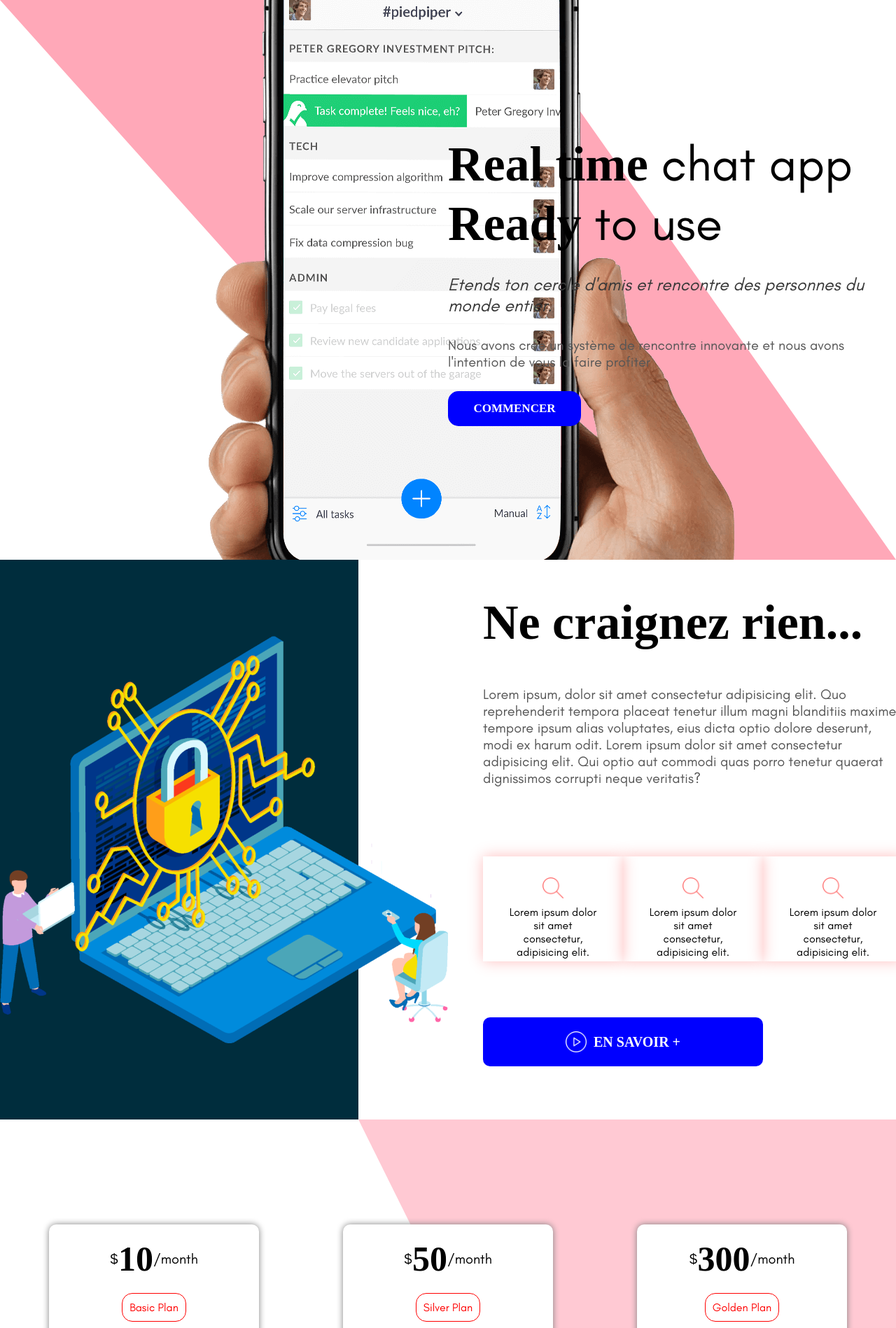
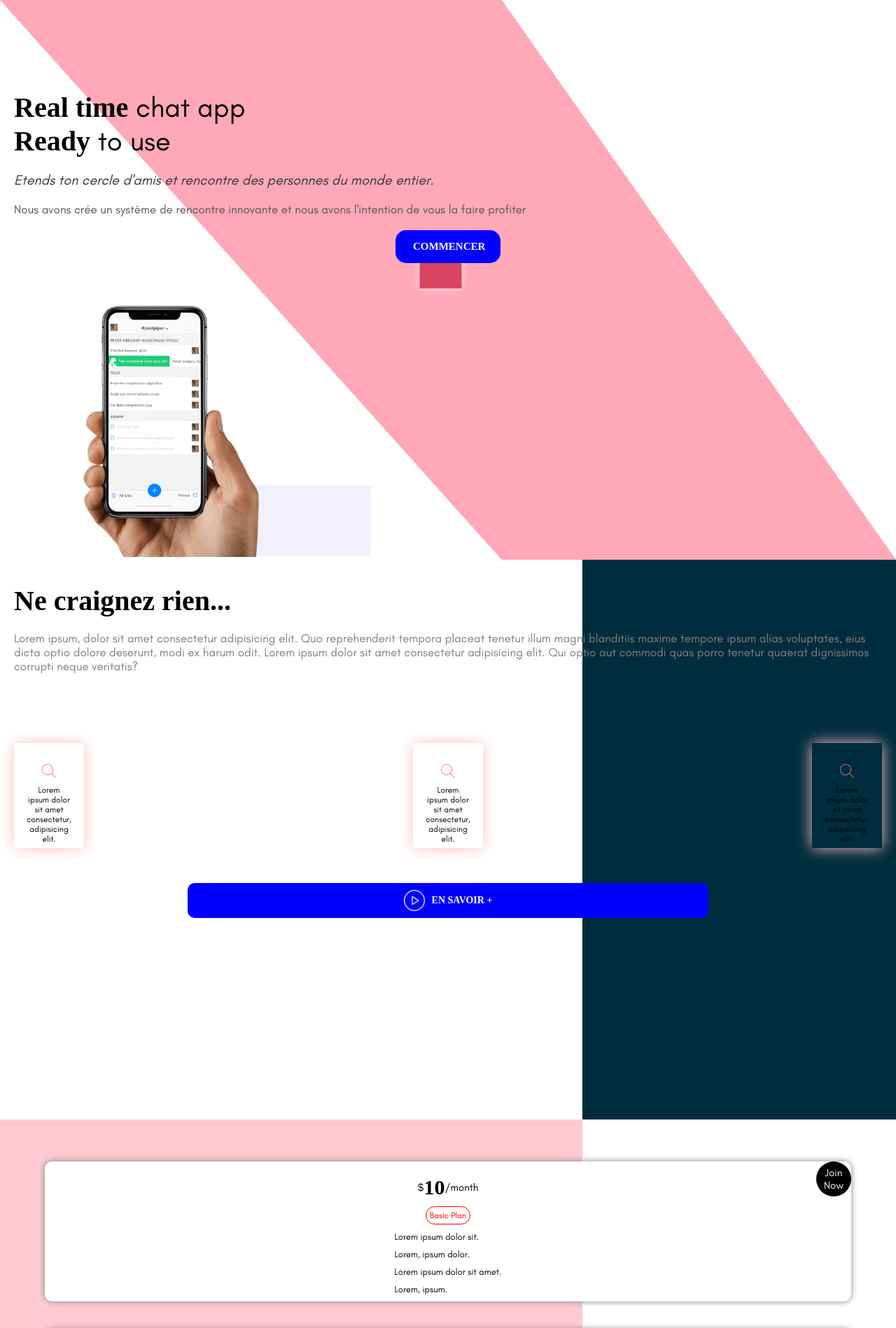
Before and after one commit to xand974/ResponsiveAndDesignApp, a React (Create React App) app in the folder front/: page / in a window 1280 px wide. Shown: the part 800-2698 px from the top of the page at 70% size. Built offline with nearby package versions, Linux system fonts and the light colour scheme; a web font is replaced by a local one.

Commit message:
responsive design

```diff
--- a/front/src/App.js
+++ b/front/src/App.js
@@ -25,23 +25,37 @@ const Shape = styled.div`
   ${IntoShape}
   background: #0d3f66;
   clip-path: polygon(78% 0, 100% 0, 100% 100%, 56% 100%);
+  @media only screen and (max-width: 400px) {
+    clip-path: polygon(65% 0, 100% 0, 100% 100%, 65% 100%);
+  }
 `;
 
 const FeatureShape = styled.div`
   ${IntoShape}
   background: #ffa8b8;
   clip-path: polygon(0 0, 56% 0%, 100% 100%, 56% 100%);
+
+  @media only screen and (max-width: 400px) {
+    clip-path: polygon(0% 0, 65% 0, 65% 100%, 0% 100%);
+  }
 `;
 const ServiceShape = styled.div`
   background: #002d3d;
   clip-path: polygon(0 0, 40% 0, 40% 100%, 0% 100%);
   ${IntoShape}
+  @media only screen and (max-width: 1650px) {
+    clip-path: polygon(65% 0, 100% 0, 100% 100%, 65% 100%);
+  }
 `;
 
 const PriceShape = styled.div`
   ${IntoShape}
   background-color: #ffc9d3;
   clip-path: polygon(40% 0, 100% 0, 100% 100%, 71% 100%);
+
+  @media only screen and (max-width: 1650px) {
+    clip-path: polygon(0% 0, 65% 0, 65% 100%, 0% 100%);
+  }
 `;
 const App = () => {
   return (
--- a/front/src/components/AnimatedShapes.jsx
+++ b/front/src/components/AnimatedShapes.jsx
@@ -36,6 +36,10 @@ const Circle = styled.div`
   left: 0;
   animation: circle 40s linear infinite alternate;
   box-shadow: 0 0 10px white;
+
+  @media only screen and (max-width: 1650px) {
+    display: none;
+  }
 
   @keyframes circle {
     0%,
--- a/front/src/components/CardPrice.jsx
+++ b/front/src/components/CardPrice.jsx
@@ -16,6 +16,12 @@ const CardPrice = styled.div`
   background-color: white;
   border-radius: 10px;
   box-shadow: 0 0 10px gray;
+
+  @media only screen and (max-width: 1650px) {
+    width: 90%;
+    height: 200px;
+    margin: 20px 0;
+  }
 `;
 
 const SubscriptionText = styled.h3`
@@ -26,10 +32,19 @@ const SubscriptionText = styled.h3`
 
   font-size: 20px;
   font-weight: lighter;
+
+  @media only screen and (max-width: 1650px) {
+    font-size: 15px;
+    margin-bottom: 10px;
+  }
 `;
 const NumberText = styled.span`
   font-size: 50px;
   font-weight: bold;
+
+  @media only screen and (max-width: 1650px) {
+    font-size: 30px;
+  }
 `;
 
 const Button = styled.button`
@@ -43,6 +58,12 @@ const Button = styled.button`
   font-size: 16px;
   color: red;
   cursor: pointer;
+
+  @media only screen and (max-width: 1650px) {
+    padding: 5px;
+    margin-bottom: 10px;
+    font-size: 12px;
+  }
 `;
 const Wrapper = styled.div`
   display: flex;
@@ -53,6 +74,11 @@ const Wrapper = styled.div`
 const Infotext = styled.p`
   font-size: 18px;
   margin-bottom: 20px;
+
+  @media only screen and (max-width: 1650px) {
+    font-size: 13px;
+    margin-bottom: 10px;
+  }
 `;
 
 const JoinButton = styled.button`
@@ -72,6 +98,17 @@ const JoinButton = styled.button`
   padding: 10px 20px;
 
   font-size: 18px;
+  @media only screen and (max-width: 1650px) {
+    padding: 10px;
+    font-size: 15px;
+    top: 0;
+    right: 0;
+    width: 50px;
+    height: 50px;
+    background-color: black;
+    font-weight: lighter;
+    border-radius: 50%;
+  }
 `;
 export default function Card({ price, type }) {
   return (
--- a/front/src/components/Feature.jsx
+++ b/front/src/components/Feature.jsx
@@ -6,10 +6,18 @@ const Container = styled.div`
   display: flex;
   height: 100vh;
   align-items: center;
+
+  @media only screen and (max-width: 1650px) {
+    flex-direction: column-reverse;
+    padding: 20px 20px 0 20px;
+  }
 `;
 
 const Left = styled.div`
   width: 50%;
+  @media only screen and (max-width: 1650px) {
+    width: 100%;
+  }
 `;
 
 const Right = styled.div`
@@ -17,26 +25,45 @@ const Right = styled.div`
   display: flex;
   flex-direction: column;
   justify-content: center;
+  @media only screen and (max-width: 1650px) {
+    width: 100%;
+  }
 `;
 
 const Image = styled.img`
   height: 100%;
   object-fit: cover;
+  @media only screen and (max-width: 1650px) {
+    height: 400px;
+  }
 `;
 
 const Title = styled.span`
   font-size: 70px;
+  @media only screen and (max-width: 1650px) {
+    font-size: 40px;
+  }
 `;
 const Subtitle = styled.span`
   font-size: 25px;
   font-style: italic;
   color: #383838;
   margin-top: 30px;
+  @media only screen and (max-width: 1650px) {
+    width: 100%;
+    margin-top: 20px;
+    font-size: 20px;
+  }
 `;
 const Description = styled.p`
   font-size: 20px;
   margin-top: 30px;
   color: #565656;
+  @media only screen and (max-width: 1650px) {
+    width: 100%;
+    margin-top: 20px;
+    font-size: 17px;
+  }
 `;
 const Button = styled.button`
   width: 190px;
@@ -49,6 +76,11 @@ const Button = styled.button`
   border-radius: 15px;
   font-weight: bold;
   cursor: pointer;
+  @media only screen and (max-width: 1650px) {
+    width: 150px;
+    font-size: 15px;
+    margin: 20px auto;
+  }
 `;
 
 export default function Feature() {
--- a/front/src/components/InfoCard.jsx
+++ b/front/src/components/InfoCard.jsx
@@ -11,15 +11,26 @@ const Container = styled.div`
   height: 150px;
   box-shadow: 0 0 20px #ffbfbf;
   align-items: center;
+
+  @media only screen and (max-width: 1650px) {
+    width: 100px;
+  }
 `;
 
 const Image = styled.img`
   width: 30px;
+
+  @media only screen and (max-width: 1650px) {
+    width: 20px;
+  }
 `;
 
 const Text = styled.p`
   margin-top: 10px;
   text-align: center;
+  @media only screen and (max-width: 1650px) {
+    font-size: 12px;
+  }
 `;
 
 export default function InfoCard() {
--- a/front/src/components/Intro.jsx
+++ b/front/src/components/Intro.jsx
@@ -9,6 +9,9 @@ const Container = styled.div`
   display: flex;
   padding: 20px;
   margin-top: 100px;
+  @media only screen and (max-width: 1650px) {
+    flex-direction: column;
+  }
 `;
 
 const Left = styled.div`
@@ -17,18 +20,29 @@ const Left = styled.div`
   flex-direction: column;
   align-items: center;
   justify-content: center;
+  @media only screen and (max-width: 1650px) {
+    width: 100%;
+    padding: 10px;
+  }
 `;
 
 const Title = styled.h1`
   width: 60%;
 
   font-size: 60px;
+  @media only screen and (max-width: 1650px) {
+    font-size: 40px;
+    width: 100%;
+  }
 `;
 
 const Description = styled.p`
   margin-top: 20px;
   width: 60%;
   font-size: 20px;
+  @media only screen and (max-width: 1650px) {
+    width: 100%;
+  }
 `;
 
 const Info = styled.div`
@@ -38,6 +52,10 @@ const Info = styled.div`
   margin-top: 50px;
   align-items: center;
   justify-content: space-between;
+
+  @media only screen and (max-width: 1650px) {
+    width: 100%;
+  }
 `;
 
 const Button = styled.button`
@@ -49,6 +67,11 @@ const Button = styled.button`
   font-weight: bold;
   letter-spacing: 2px;
   cursor: pointer;
+
+  @media only screen and (max-width: 1650px) {
+    padding: 10px 20px;
+    margin-right: 10px;
+  }
 `;
 
 const Contact = styled.div`
@@ -59,16 +82,25 @@ const Contact = styled.div`
 const ContactText = styled.p`
   color: gray;
   font-size: 20px;
+  @media only screen and (max-width: 1650px) {
+    font-size: 18px;
+  }
 `;
 
 const Phone = styled.p`
   color: #b35f72;
   font-weight: bold;
   font-size: 20px;
+  @media only screen and (max-width: 1650px) {
+    font-size: 17px;
+  }
 `;
 
 const Right = styled.div`
   width: 40%;
+  @media only screen and (max-width: 1650px) {
+    width: 100%;
+  }
 `;
 const Image = styled.img`
   width: 100%;
--- a/front/src/components/Navbar.jsx
+++ b/front/src/components/Navbar.jsx
@@ -8,6 +8,9 @@ const Wrapper = styled.div`
   display: flex;
   justify-content: space-between;
   align-items: center;
+  @media only screen and (max-width: 1650px) {
+    padding: 30px 20px;
+  }
 `;
 
 const Left = styled.div`
@@ -26,6 +29,9 @@ const Logo = styled.h1`
 const Menu = styled.ul`
   display: flex;
   align-items: center;
+  @media only screen and (max-width: 1650px) {
+    display: none;
+  }
 `;
 const Item = styled.li`
   margin: 0px 10px;
--- a/front/src/components/Price.jsx
+++ b/front/src/components/Price.jsx
@@ -7,6 +7,9 @@ const Container = styled.div`
   display: flex;
   justify-content: center;
   align-items: center;
+  @media only screen and (max-width: 1650px) {
+    flex-direction: column;
+  }
 `;
 
 export default function Price() {
--- a/front/src/components/Service.jsx
+++ b/front/src/components/Service.jsx
@@ -6,8 +6,11 @@ import Play from "../images/play.png";
 
 const Container = styled.div`
   height: 100vh;
-
+  position: relative;
   display: flex;
+  @media only screen and (max-width: 1650px) {
+    flex-direction: column-reverse;
+  }
 `;
 
 const Left = styled.div`
@@ -16,31 +19,53 @@ const Left = styled.div`
   justify-content: center;
   height: 100vh;
   align-items: center;
+  @media only screen and (max-width: 1650px) {
+    width: 100%;
+  }
 `;
 
 const Right = styled.div`
   display: flex;
   width: 50%;
+  @media only screen and (max-width: 1650px) {
+    width: 100%;
+  }
 `;
 const Wrapper = styled.div`
   padding: 50px;
   display: flex;
   flex-direction: column;
+  @media only screen and (max-width: 1650px) {
+    padding: 35px 20px;
+  }
 `;
 
 const Title = styled.h1`
   font-size: 70px;
+
+  @media only screen and (max-width: 1650px) {
+    font-size: 40px;
+  }
 `;
 
 const Description = styled.p`
   font-size: 20px;
   margin-top: 50px;
   color: #565656;
+  @media only screen and (max-width: 1650px) {
+    font-size: 17px;
+    width: 100%;
+    margin-top: 20px;
+    color: gray;
+  }
 `;
 
 const Image = styled.img`
   width: 100%;
   display: ${(props) => props.open && "none"};
+  @media only screen and (max-width: 1650px) {
+    display: none;
+  }
 `;
 
 const Video = styled.video`
@@ -49,12 +74,23 @@ const Video = styled.video`
   height: 300px;
   box-shadow: 0 0 20px black;
   object-fit: cover;
+  @media only screen and (max-width: 1650px) {
+    position: absolute;
+    top: 75%;
+    left: 50%;
+    transform: translate(-50%, -50%);
+  }
 `;
 
 const CardContainer = styled.div`
   display: flex;
   justify-content: space-between;
   margin-top: 100px;
+
+  @media only screen and (max-width: 1650px) {
+    width: 100%;
+    display: ${(props) => props.open && "none"};
+  }
 `;
 const Button = styled.button`
   width: 400px;
@@ -70,6 +106,12 @@ const Button = styled.button`
   display: flex;
   align-items: center;
   justify-content: center;
+  @media only screen and (max-width: 1650px) {
+    width: 60%;
+    padding: 10px;
+    font-size: 14px;
+    margin: 50px auto;
+  }
 `;
 
 const Icon = styled.img`
@@ -87,7 +129,7 @@ export default function Service() {
           autoPlay
           loop
           open={open}
-          src="https://vod-progressive.akamaized.net/exp=1632836615~acl=%2Fvimeo-prod-skyfire-std-us%2F01%2F4545%2F18%2F472726684%2F2106055564.mp4~hmac=45287c5e00b85aa8c9927e6350d00cb76c7ace02e92b66708e7fc54ab99723f1/vimeo-prod-skyfire-std-us/01/4545/18/472726684/2106055564.mp4?filename=Fog+-+53358.mp4"
+          src="https://assets.mixkit.co/videos/preview/mixkit-fly-over-a-huge-canyon-covered-in-vegetation-41401-large.mp4"
         />
       </Left>
       <Right>
@@ -101,7 +143,7 @@ export default function Service() {
             adipisicing elit. Qui optio aut commodi quas porro tenetur quaerat
             dignissimos corrupti neque veritatis?
           </Description>
-          <CardContainer>
+          <CardContainer open={open}>
             <InfoCard />
             <InfoCard />
             <InfoCard />
```
